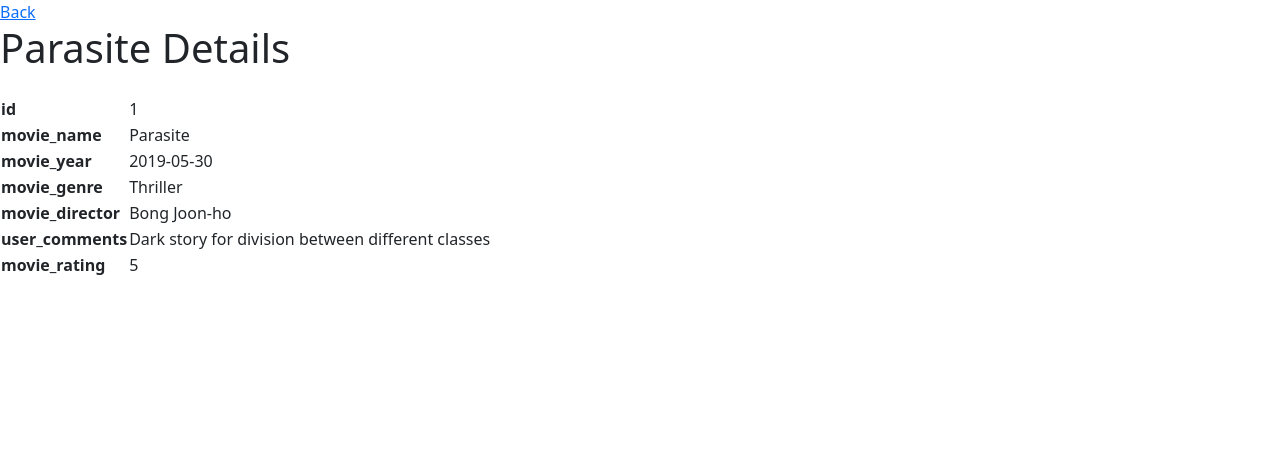
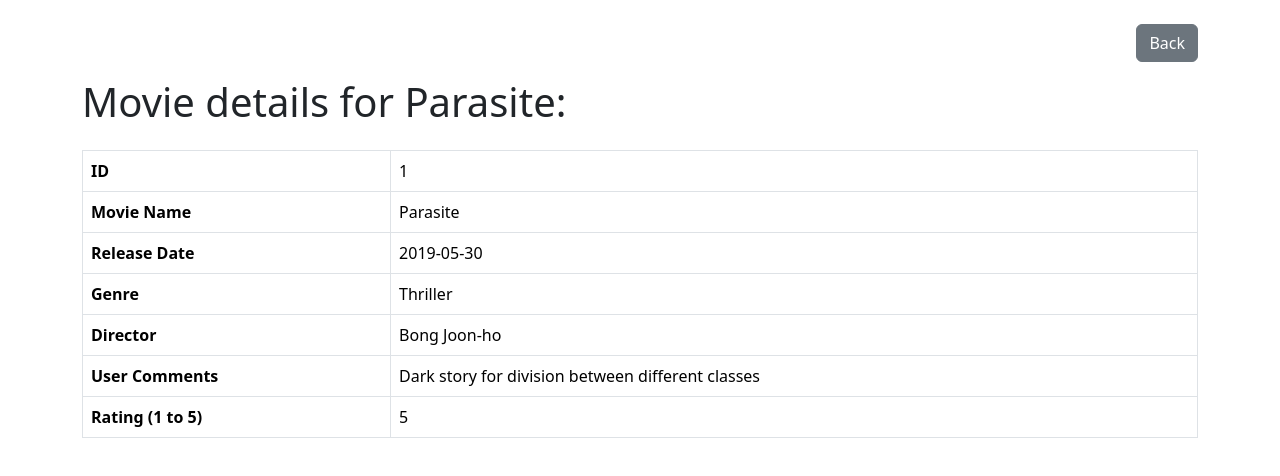
Before and after one commit to pratikpanchani/4wp3-project2, a Next.js app: page /collection/1 in a window 1280 px wide. Shown: the top 476 px of the page. Built offline with nearby package versions, Linux system fonts and the light colour scheme; data requests are answered from the project's data file.

Commit message:
Made collection endpoint pretty with bootstrap

```diff
--- a/app/collection/[id]/page.js
+++ b/app/collection/[id]/page.js
@@ -1,18 +1,12 @@
-import Link from 'next/link';
+import Link from "next/link";
 
 async function getMovie(id) {
-  try {
     const res = await fetch(`http://localhost:4000/movies/${id}`);
-    if (!res.ok) return null;
     return await res.json();
-  } catch (err) {
-    console.error('Error fetching movie:', err);
-    return null;
-  }
 }
 
 export async function generateStaticParams() {
-  const res = await fetch('http://localhost:4000/movies');
+  const res = await fetch("http://localhost:4000/movies");
   const movies = await res.json();
 
   return movies.slice(0, 10).map((movie) => ({
@@ -21,20 +15,42 @@ export async function generateStaticParams() {
 }
 
 export default async function MovieDetailPage({ params }) {
-    let movie;
-    if (params?.id) {
-        movie = await getMovie(params.id);
-    }
+  const movie = await getMovie(params.id);
+
+  if (!movie) {
+    return (
+      <div className="container mt-4">
+        <h1>Movie N/A</h1>
+        <Link href="/collection" className="btn btn-secondary mt-3">
+          Back
+        </Link>
+      </div>
+    );
+  }
 
   return (
-    <div>
-      <Link href="/collection">Back</Link>
-      <h1 className="mb-4">{movie.movie_name} Details</h1>
-      <table>
+    <div className="container mt-4">
+    <div className="text-end mb-3">
+    <Link href="/collection" className="btn btn-secondary">
+      Back
+    </Link>
+  </div>
+      <h1 className="mb-4">Movie details for {movie.movie_name}:</h1>
+      <table className="table table-bordered">
         <tbody>
           {Object.entries(movie).map(([key, value]) => (
             <tr key={key}>
-              <th>{key}</th>
+              <th>
+                {{
+                  id: "ID",
+                  movie_name: "Movie Name",
+                  movie_year: "Release Date",
+                  movie_genre: "Genre",
+                  movie_director: "Director",
+                  user_comments: "User Comments",
+                  movie_rating: "Rating (1 to 5)",
+                }[key] || key}
+              </th>
               <td>{String(value)}</td>
             </tr>
           ))}
```
Also changed, not shown: app/collection/page.js (+10 -12 lines).
